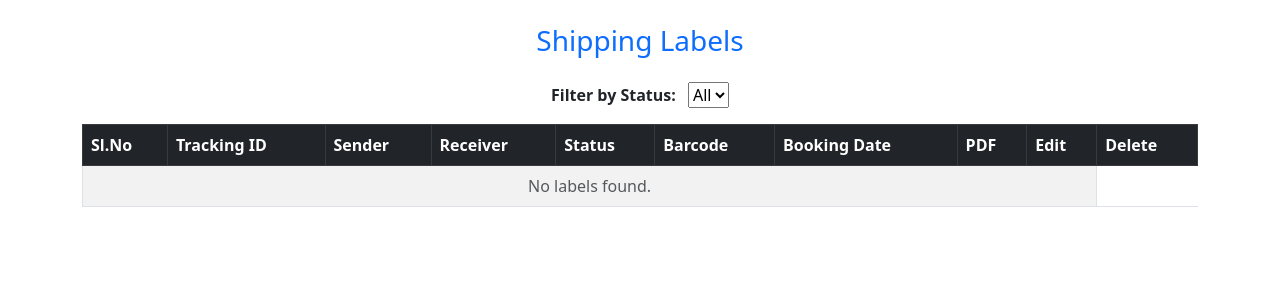
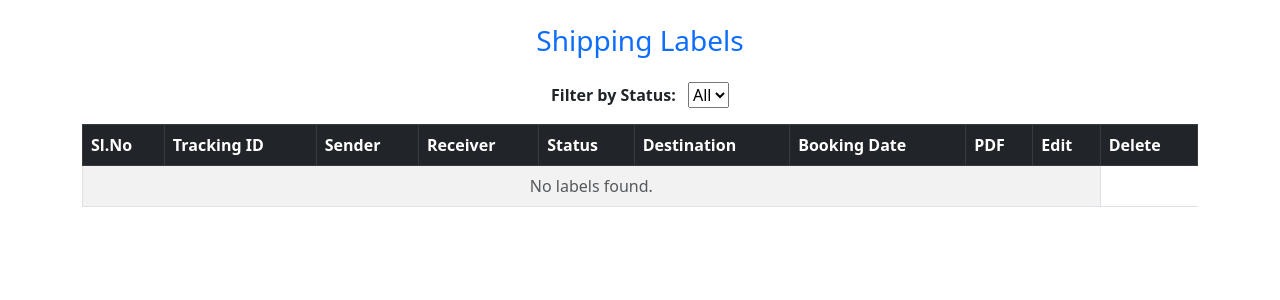
Before and after one commit to fathimareeha/label_maker, a Django app: page /label_list in a window 1280 px wide. Shown: the part 56-356 px from the top of the page. Run offline with Django 5.2, Linux system fonts and the light colour scheme; data that the repository does not hold is empty.

Commit message:
Update label list

```diff
--- a/label_app/templates/label_list.html
+++ b/label_app/templates/label_list.html
@@ -27,7 +27,7 @@
           <th scope="col">Sender</th>
           <th scope="col">Receiver</th>
           <th scope="col">Status</th>
-          <th scope="col">Barcode</th>
+          <th scope="col">Destination</th>
           <th scope="col">Booking Date</th>
           <th scope="col">PDF</th>
           <th scope="col">Edit</th>
@@ -45,11 +45,7 @@
             <span class="badge bg-info text-dark">{{ label.status }}</span>
           </td>
           <td>
-            {% if label.barcode_image %}
-              <img src="{{ label.barcode_image.url }}" width="120" alt="Barcode">
-            {% else %}
-              <span class="text-muted">No barcode</span>
-            {% endif %}
+            {{ label.destination }}
           </td>
           <td>{{ label.booking_date }}</td>
           <td>
```
